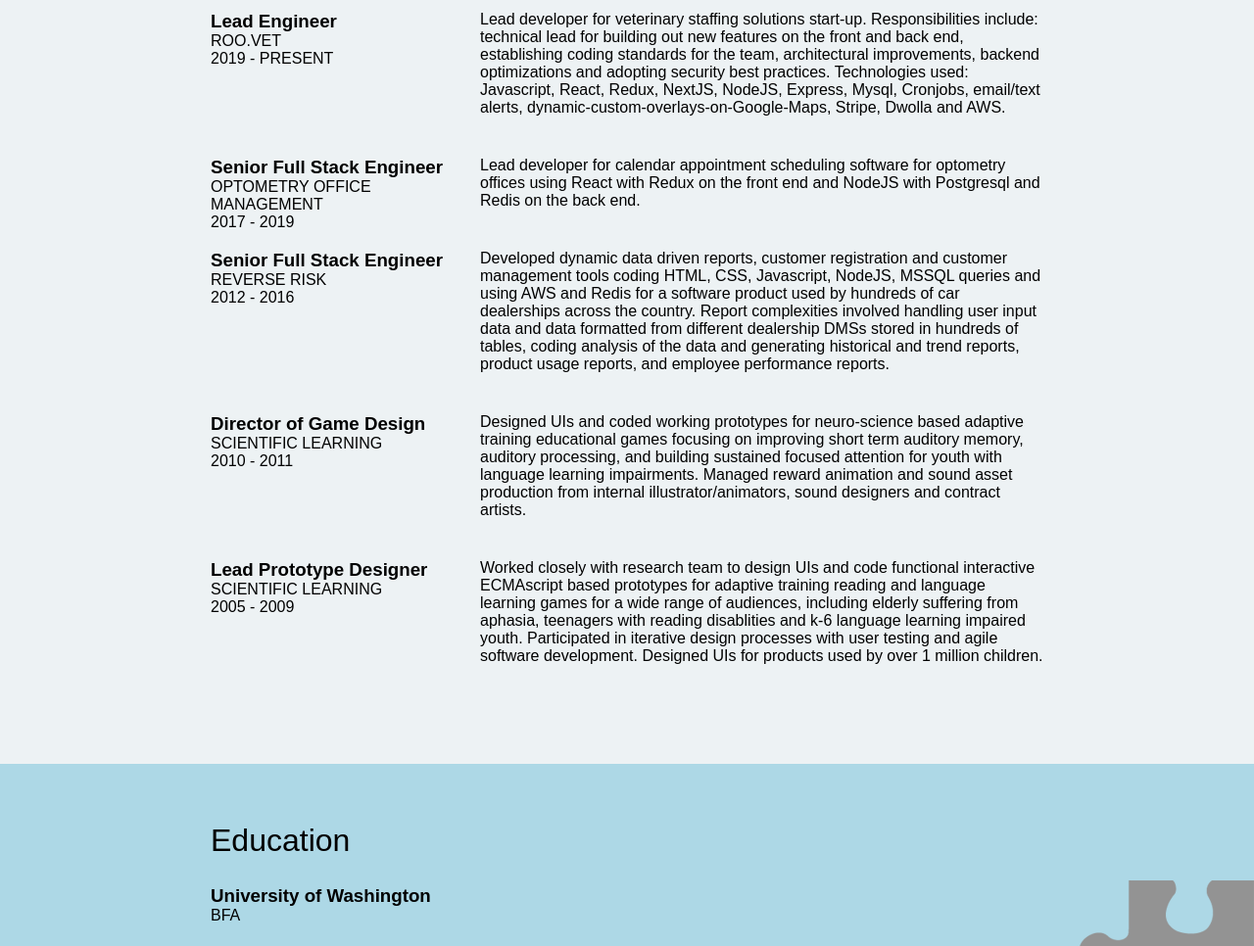
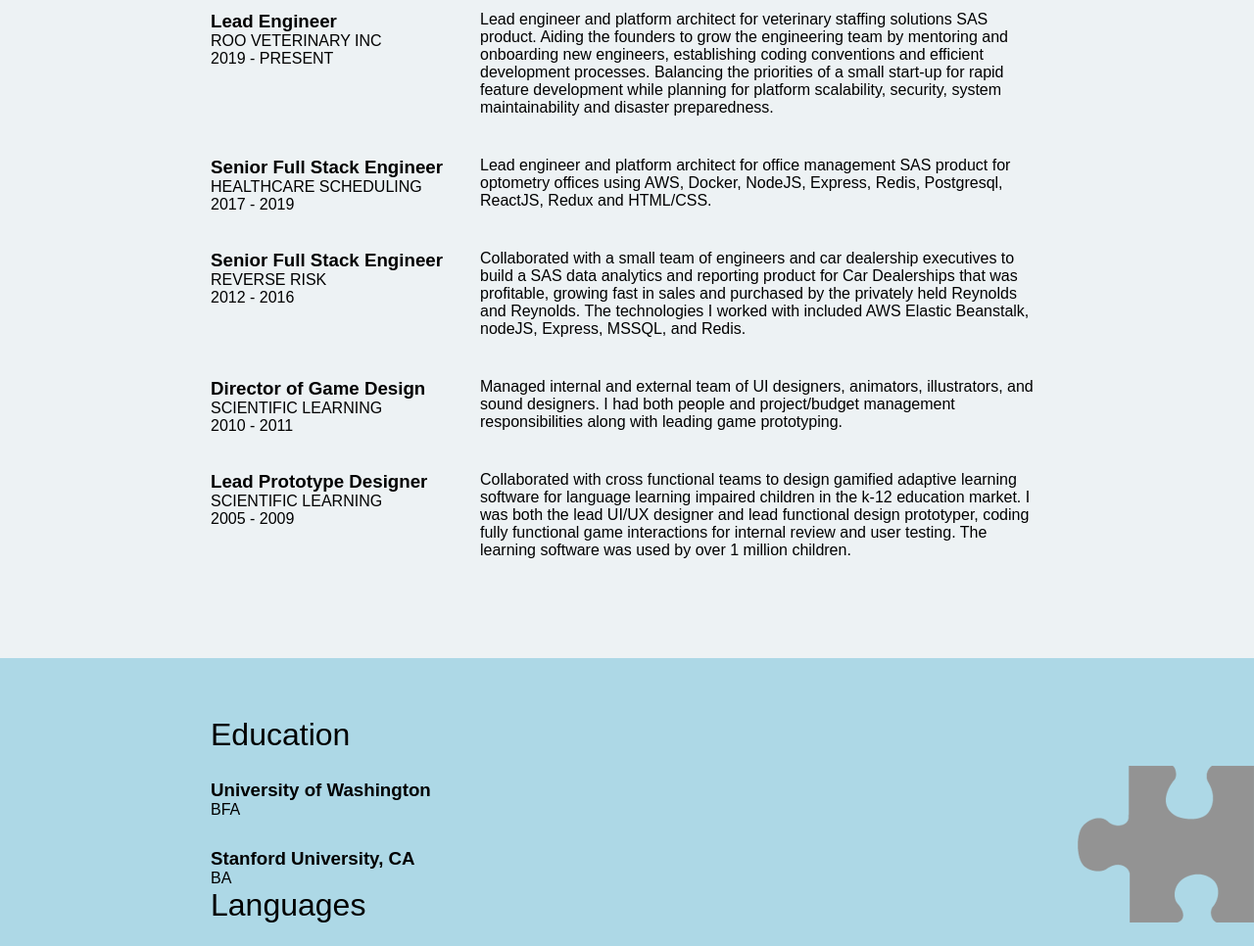
Before and after one commit to jmontydesign/jmontydesign.github.io, a plain HTML site: page index.html in a window 1280 px wide. Shown: the part 495-1461 px from the top of the page at 98% size. Drawn offline with Linux system fonts and the light colour scheme.

Commit message:
update res

```diff
--- a/index.html
+++ b/index.html
@@ -20,12 +20,8 @@
       <img class="profile-img col-narrow" src="images/jm_puz.png">
       <div class="col-wide">
         <h1>John Montgomery</h1>
-        <h2>Lead Engineer</h2>
-        <p>
-        I am a humble engineering team lead with years of front and back-end full stack web development experience building enterprise SASS solutions.
-        </p>
+        <h2>Lead Software Engineer, SAS Platform Architect</h2>
 
-        <p>I can help you deliver.</p>
       </div>
     </div>
   </header>
@@ -39,23 +35,29 @@
         <!-- Job 1 Details -->
         <div class="col-narrow">
           <h3>Lead Engineer</h3>
-          <p class="uppercase">Roo.Vet</p>
+          <p class="uppercase">Roo Veterinary Inc</p>
           <p>2019 - PRESENT</p>
         </div>
 
         <div class="col-wide job-description">
-          <p>Lead developer for veterinary staffing solutions start-up. Responsibilities include: technical lead for building out new features on the front and back end, establishing coding standards for the team, architectural improvements, backend optimizations and adopting security best practices.  Technologies used: Javascript, React, Redux, NextJS, NodeJS, Express, Mysql, Cronjobs, email/text alerts, dynamic-custom-overlays-on-Google-Maps, Stripe, Dwolla and AWS.</p>
+          <p>Lead engineer and platform architect for veterinary staffing solutions SAS product. Aiding the founders to grow the
+          engineering team by mentoring and onboarding new engineers, establishing coding conventions and efficient development
+          processes. Balancing the priorities of a small start-up for rapid feature development while planning for platform
+          scalability, security, system maintainability and disaster preparedness.
+          </p>
         </div>
 
         <!-- Job 2 Details -->
         <div class="col-narrow">
           <h3>Senior Full Stack Engineer</h3>
-          <p class="uppercase">Optometry Office Management</p>
+          <p class="uppercase">Healthcare Scheduling</p>
           <p>2017 - 2019</p>
         </div>
 
         <div class="col-wide job-description">
-          <p>Lead developer for calendar appointment scheduling software for optometry offices using React with Redux on the front end and NodeJS with Postgresql and Redis on the back end.</p>
+          <p>Lead engineer and platform architect for office management SAS product for optometry offices using AWS, Docker, NodeJS,
+          Express, Redis, Postgresql, ReactJS, Redux and HTML/CSS.
+        </p>
         </div>
 
         <!-- Job 3 Details -->
@@ -66,7 +68,10 @@
         </div>
 
         <div class="col-wide job-description">
-          <p>Developed dynamic data driven reports, customer registration and customer management tools coding HTML, CSS, Javascript, NodeJS, MSSQL queries and using AWS and Redis for a software product used by hundreds of car dealerships across the country. Report complexities involved handling user input data and data formatted from different dealership DMSs stored in hundreds of tables, coding analysis of the data and generating historical and trend reports, product usage reports, and employee performance reports. </p>
+          <p>Collaborated with a small team of engineers and car dealership executives to build a SAS data analytics and reporting
+          product for Car Dealerships that was profitable, growing fast in sales and purchased by the privately held Reynolds and
+          Reynolds. The technologies I worked with included AWS Elastic Beanstalk, nodeJS, Express, MSSQL, and Redis.
+        </p>
         </div>
 
         <!-- Job 4 Details -->
@@ -77,7 +82,9 @@
         </div>
 
         <div class="col-wide job-description">
-          <p>Designed UIs and coded working prototypes for neuro-science based adaptive training educational games focusing on improving short term auditory memory, auditory processing, and building sustained focused attention for youth with language learning impairments. Managed reward animation and sound asset production from internal illustrator/animators, sound designers and contract artists.</p>
+          <p>Managed internal and external team of UI designers, animators, illustrators, and sound designers. I had both people and
+          project/budget management responsibilities along with leading game prototyping.
+        </p>
         </div>
 
         <!-- Job 5 Details -->
@@ -88,7 +95,11 @@
         </div>
 
         <div class="col-wide job-description">
-          <p>Worked closely with research team to design UIs and code functional interactive ECMAscript based prototypes for adaptive training reading and language learning games for a wide range of audiences, including elderly suffering from aphasia, teenagers with reading disablities and k-6 language learning impaired youth. Participated in iterative design processes with user testing and agile software development. Designed UIs for products used by over 1 million children.</p>
+          <p>Collaborated with cross functional teams to design gamified adaptive learning software for language learning impaired
+          children in the k-12 education market. I was both the lead UI/UX designer and lead functional design prototyper, coding
+          fully functional game interactions for internal review and user testing. The learning software was used by over 1
+          million children.
+        </p>
         </div>
       </div>
     </section>
@@ -105,9 +116,8 @@
         <h3>Stanford University, CA</h3>
         <p>BA</p>
 
-        <h2><span>___</span></h2>
-        <h3>Proficient in Spanish</h3>
-        <p>Lived in Mexico and Spain</p>
+        <h2>Languages</h2>
+        <h3>Spanish</h3>
       </div>
     </section>
   </main>
```
